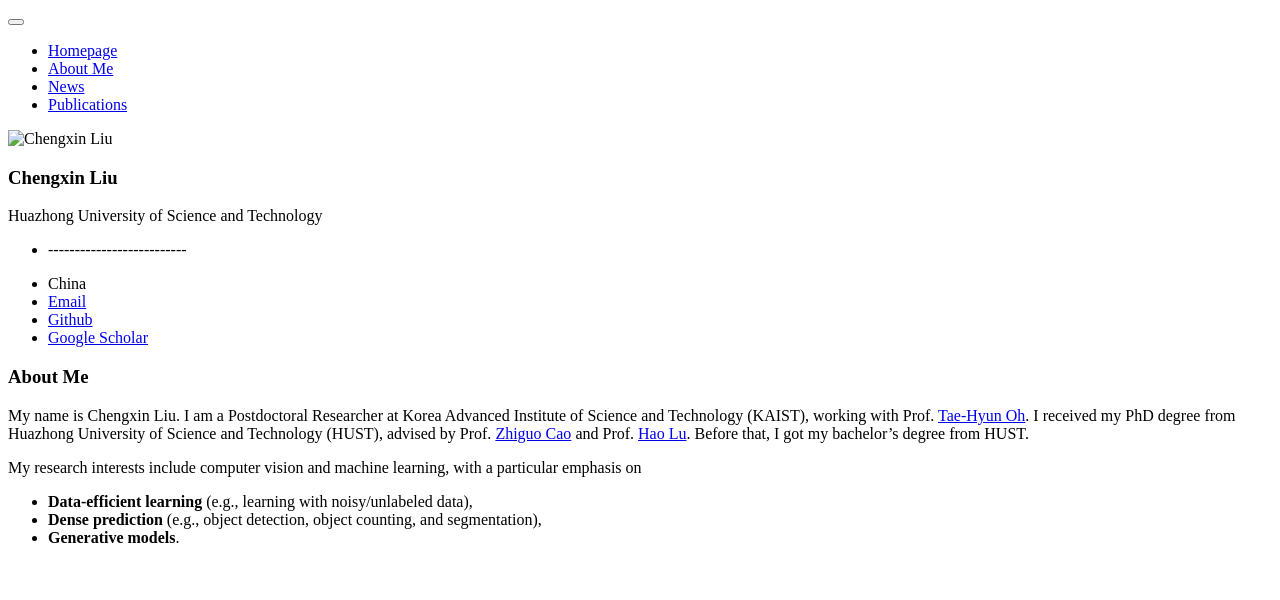
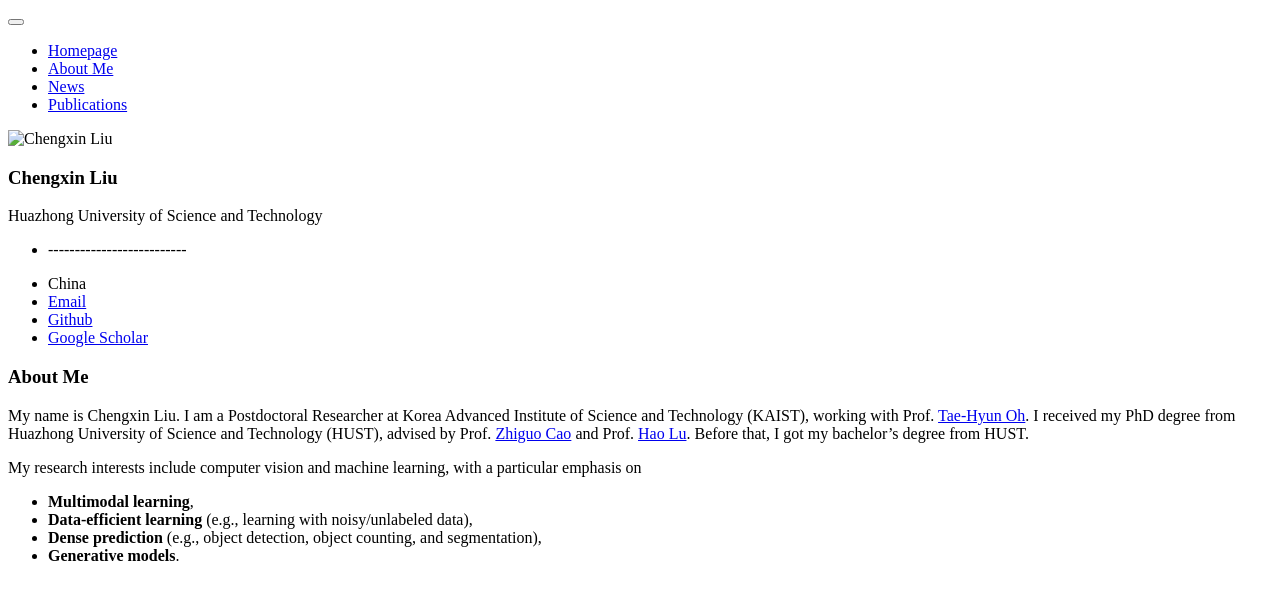
Before and after one commit to cxliu0/cxliu0.github.io, a Jekyll site: the page built from _pages/includes/intro.md, in a window 1280 px wide. Shown: the top 600 px of the page. Built offline with Jekyll 4.4.1, drawn with Linux system fonts in a browser that asks for light colours; our own code applies the rules of GitHub Pages for plain Markdown files.

Commit message:
Update intro.md

```diff
--- a/_pages/includes/intro.md
+++ b/_pages/includes/intro.md
@@ -4,6 +4,7 @@
 Before that, I got my bachelor's degree from HUST.
 
 My research interests include computer vision and machine learning, with a particular emphasis on
+* **Multimodal learning**,
 * **Data-efficient learning** (e.g., learning with noisy/unlabeled data),
 * **Dense prediction** (e.g., object detection, object counting, and segmentation),
 * **Generative models**.
```
